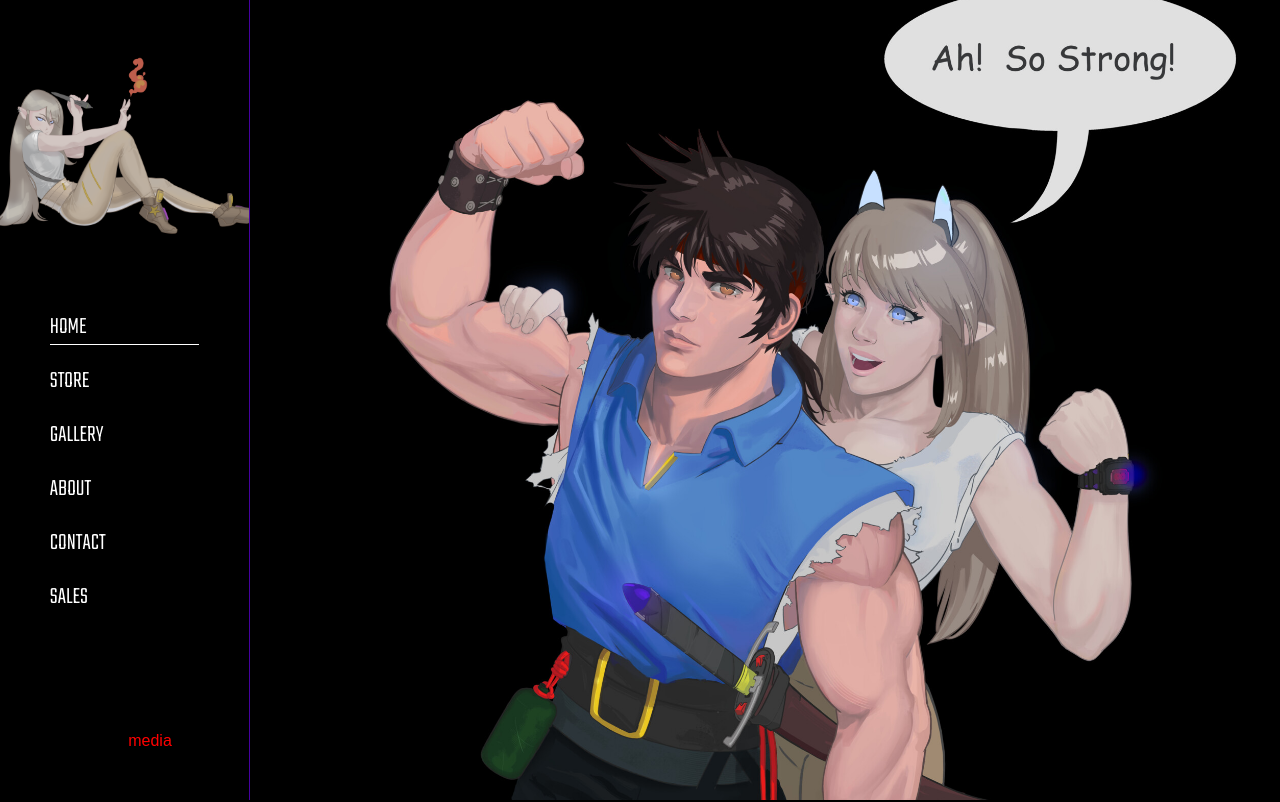
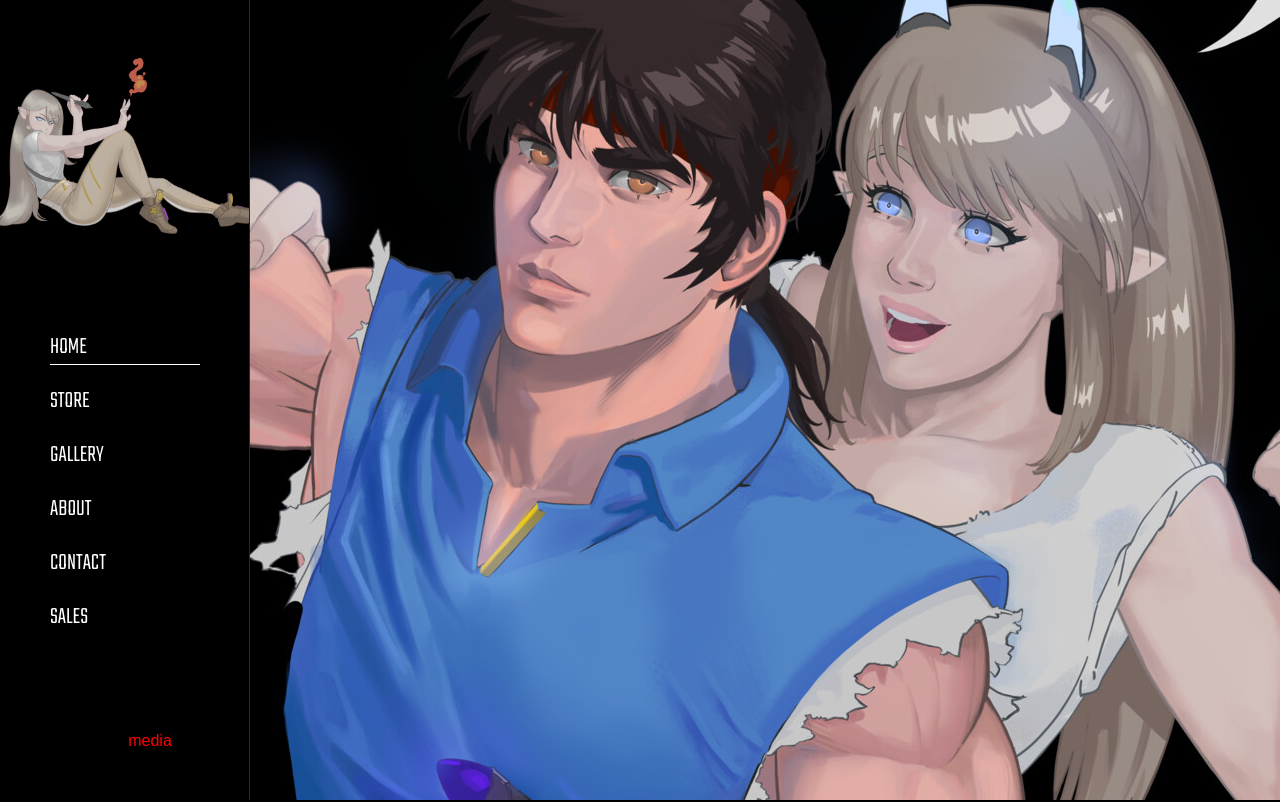
Before and after one commit to BrianPineau/my-business-site, a React (Create React App) app: page / in a window 1280 px wide. Shown: the top 802 px of the page. Built offline with nearby package versions, Linux system fonts and the light colour scheme.

Commit message:
Moved side header li to separate module

```diff
--- a/src/Components/component-css/header.css
+++ b/src/Components/component-css/header.css
@@ -142,7 +142,7 @@
   display: flex;
   align-items: center;
   z-index: 10;
-  transition: 1s cubic-bezier(0, 0, 0, 1.06);
+  transition: 0.8s cubic-bezier(0, 0, 0, 1.06);
   transition-delay: 0.15s;
 }
 
@@ -185,10 +185,13 @@
   justify-content: center;
   font-family: 'Teko', sans-serif;
   font-size: 1.5em;
+  width:250px;
+  position: absolute;
+  margin-top: 320px;
 }
 
 .vhome,
-.vshop,
+/* .vshop, */
 .vgallery,
 .vabout,
 .vcontact,
--- a/src/Components/component-css/jumbotron.css
+++ b/src/Components/component-css/jumbotron.css
@@ -7,9 +7,9 @@
 .jumbo-container {
   height: 100vh;
   width: auto;
-  margin-left: 300px;
+  margin-left: 250px;
   background-image: url('../../Images/aras.jpg');
-  background-size: cover;
+  background-size:auto;
   background-position: center;
   background-repeat: no-repeat;
   overflow: hidden;
--- /dev/null
+++ b/src/Components/component-css/side-header-li.css
@@ -0,0 +1,33 @@
+.store, .gallery, .about, .contact, .sales {
+    margin-left: 30px;
+    transition: 0.15s;
+  }
+
+  .home:hover {
+    color: #FD0100;
+    transition: .15s;
+  }
+  .store:hover {
+    color: #F76915;
+  }
+  .gallery:hover {
+    color:#EEDE04;
+  }
+  .about:hover {
+    color:#A0D636;
+  }
+  .contact:hover {
+    color:#2FA236;
+  }
+  .sales:hover {
+    color:#333ED4;
+  }
+
+  .vhome,
+  .vstore,
+  .vgallery,
+  .vabout,
+  .vcontact,
+  .vsales {
+    margin: 10px 20%;
+}
--- a/src/Components/header.js
+++ b/src/Components/header.js
@@ -2,6 +2,7 @@ import React, { useEffect , useState } from 'react';
 import { Link } from 'react-router-dom';
 import { Fragment } from 'react';
 
+import SideHeaderLi from './side-header-li.js';
 import './component-css/header.css';
 
 
@@ -56,7 +57,10 @@ window.addEventListener('load', () => {
             <Link style={noMoStylin} to="./"><div className="home vhome">HOME
               <div className="flat-line"></div>
             </div></Link>
-            <Link style={noMoStylin}><div className="shop vshop">STORE</div></Link>
+
+            <Link style={noMoStylin}><SideHeaderLi /></Link>
+
+            {/* <Link style={noMoStylin}><div className="shop vshop">STORE</div></Link> */}
             <Link style={noMoStylin} to="./gallery"><div className="gallery vgallery">GALLERY</div></Link>
             <Link style={noMoStylin}><div className="about vabout">ABOUT</div></Link>
             <Link style={noMoStylin}><div className="contact vcontact">CONTACT</div></Link>
--- /dev/null
+++ b/src/Components/side-header-li.js
@@ -0,0 +1,11 @@
+import React from 'react'
+
+import './component-css/side-header-li.css';
+
+const SideHeaderLi = () => {
+  return (
+    <div className='store vstore'>STORE</div>
+  )
+}
+
+export default SideHeaderLi;
```
